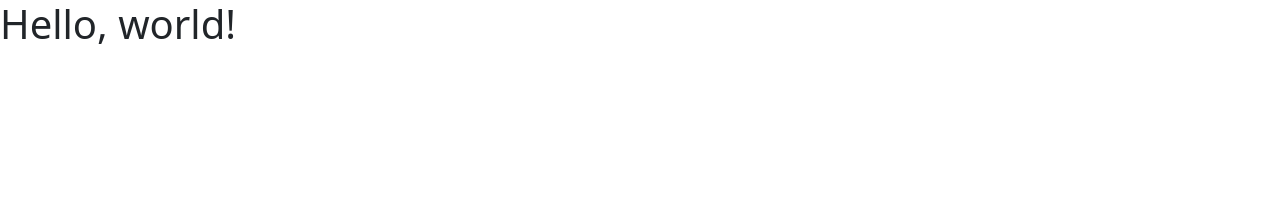
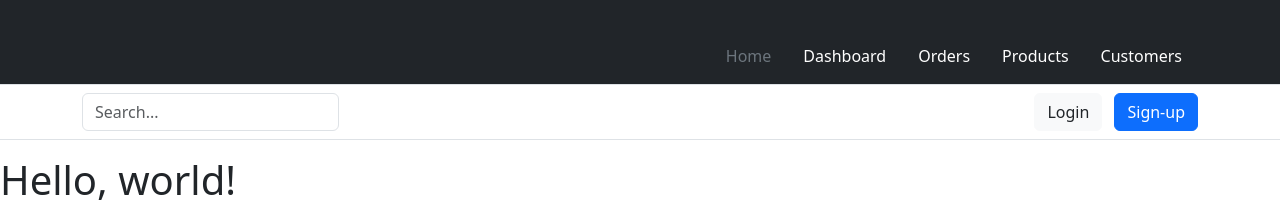
Before and after one commit to NikhilJathan/plant-a-change-prototype, a plain HTML site: page index.html in a window 1280 px wide. Shown: the top 202 px of the page. Drawn offline with nearby package versions, Linux system fonts and the light colour scheme.

Commit message:
added arcgis map

```diff
--- a/index.html
+++ b/index.html
@@ -5,9 +5,69 @@
     <meta name="viewport" content="width=device-width, initial-scale=1">
     <title>Bootstrap demo</title>
     <link href="https://cdn.jsdelivr.net/npm/bootstrap@5.3.3/dist/css/bootstrap.min.css" rel="stylesheet" integrity="sha384-QWTKZyjpPEjISv5WaRU9OFeRpok6YctnYmDr5pNlyT2bRjXh0JMhjY6hW+ALEwIH" crossorigin="anonymous">
+    <script src="https://kit.fontawesome.com/3f213ec3ac.js" crossorigin="anonymous"></script>
   </head>
   <body>
+    <header>
+      <div class="px-3 py-2 text-bg-dark border-bottom">
+        <div class="container">
+          <div class="d-flex flex-wrap align-items-center justify-content-center justify-content-lg-start">
+            <a href="/" class="d-flex align-items-center my-2 my-lg-0 me-lg-auto text-white text-decoration-none">
+              <svg class="bi me-2" width="40" height="32" role="img" aria-label="Bootstrap"><use xlink:href="#bootstrap"/></svg>
+            </a>
+
+            <ul class="nav col-12 col-lg-auto my-2 justify-content-center my-md-0 text-small">
+              <li>
+                <a href="#" class="nav-link text-secondary">
+                  <svg class="bi d-block mx-auto mb-1" width="24" height="24"><use xlink:href="#home"/></svg>
+                  Home
+                </a>
+              </li>
+              <li>
+                <a href="#" class="nav-link text-white">
+                  <svg class="bi d-block mx-auto mb-1" width="24" height="24"><use xlink:href="#speedometer2"/></svg>
+                  Dashboard
+                </a>
+              </li>
+              <li>
+                <a href="#" class="nav-link text-white">
+                  <svg class="bi d-block mx-auto mb-1" width="24" height="24"><use xlink:href="#table"/></svg>
+                  Orders
+                </a>
+              </li>
+              <li>
+                <a href="#" class="nav-link text-white">
+                  <svg class="bi d-block mx-auto mb-1" width="24" height="24"><use xlink:href="#grid"/></svg>
+                  Products
+                </a>
+              </li>
+              <li>
+                <a href="#" class="nav-link text-white">
+                  <svg class="bi d-block mx-auto mb-1" width="24" height="24"><use xlink:href="#people-circle"/></svg>
+                  Customers
+                </a>
+              </li>
+            </ul>
+          </div>
+        </div>
+      </div>
+      <div class="px-3 py-2 border-bottom mb-3">
+        <div class="container d-flex flex-wrap justify-content-center">
+          <form class="col-12 col-lg-auto mb-2 mb-lg-0 me-lg-auto" role="search">
+            <input type="search" class="form-control" placeholder="Search..." aria-label="Search">
+          </form>
+
+          <div class="text-end">
+            <button type="button" class="btn btn-light text-dark me-2">Login</button>
+            <button type="button" class="btn btn-primary">Sign-up</button>
+          </div>
+        </div>
+      </div>
+    </header>
     <h1>Hello, world!</h1>
     <script src="https://cdn.jsdelivr.net/npm/bootstrap@5.3.3/dist/js/bootstrap.bundle.min.js" integrity="sha384-YvpcrYf0tY3lHB60NNkmXc5s9fDVZLESaAA55NDzOxhy9GkcIdslK1eN7N6jIeHz" crossorigin="anonymous"></script>
+
+    <iframe width="1080" height="720" frameborder="0" scrolling="no" allowfullscreen src="https://arcg.is/1v5Our"></iframe>
+
   </body>
 </html>
```
